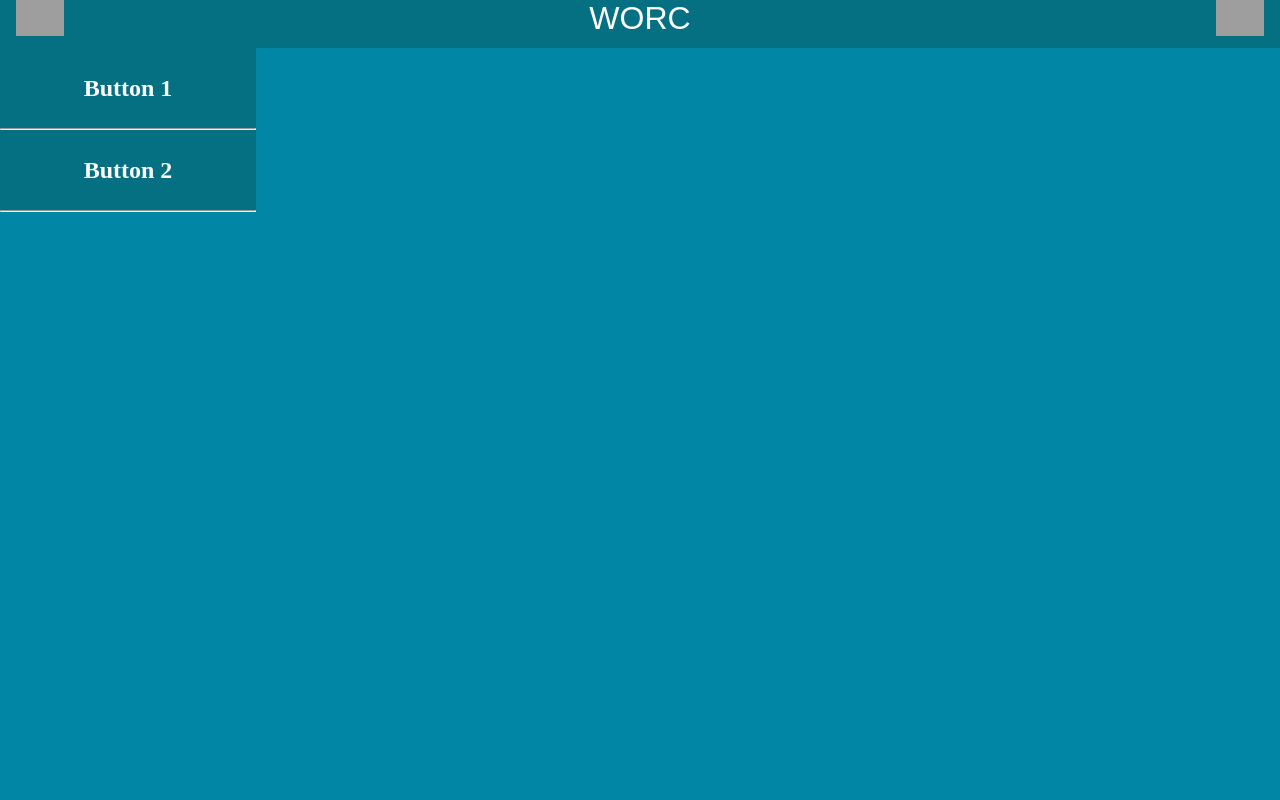
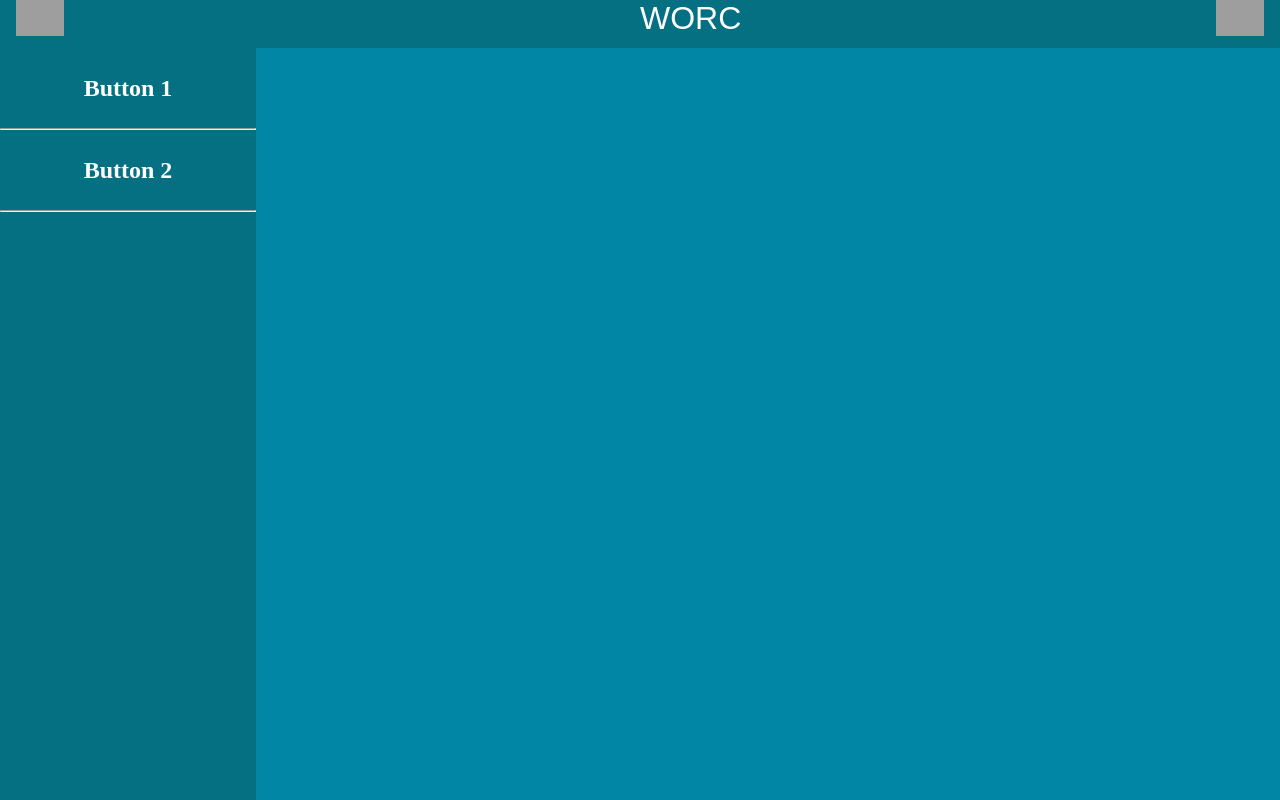
Before and after one commit to kavyashree1903/teamapp, a React (Create React App) app: page / in a window 1280 px wide. Built offline with nearby package versions, Linux system fonts and the light colour scheme; grey boxes are pictures that could not be loaded.

Commit message:
bug fixes

```diff
--- a/src/App.css
+++ b/src/App.css
@@ -1,4 +1,5 @@
 body{
 	background-color: #0186a6;
+	margin-top: 6vh;
 }
 @import url('https://fonts.googleapis.com/css2?family=Montserrat:wght@300;400;500&display=swap');
--- a/src/App.js
+++ b/src/App.js
@@ -23,10 +23,12 @@ class App extends Component{
 
 	render(){
 		return(
-			<div className="container-app">
+			<React.Fragment>
 				<Navbar hamburger-left={this.toggleLeftSideMenu} hamburger-right={this.toggleRightSideMenu} />
-				<SideMenu buttons={this.sideMenuButtons} />
-			</div>
+				<div className="container-app">
+					<SideMenu buttons={this.sideMenuButtons} />
+				</div>
+			</React.Fragment>
 		)
 	}
 }
--- a/src/Components/Individual/Essentials/Navbar/Navbar.css
+++ b/src/Components/Individual/Essentials/Navbar/Navbar.css
@@ -1,38 +1,33 @@
 #nav {
-	float: left;
-}
-
-#nav {
+	position: fixed;
+	overflow: hidden;
 	margin: 0;
+	top: 0;
 	width: 100%;
 	padding: 0;
 	background-color: #047082;
 	height: 6vh;
-
 }
 
-.container-navbar{
+.container-navbar, span{
 	text-align: center;
 }
 
 .app-title{
+	position: fixed;
 	text-decoration: none;
 	font-style: normal;
 	font-weight: normal;
 	color: #FFFFFF;
 	font-size: 4vh;
-	width: 20vh;
 	color: #ffffff;
 	font-family: 'Montserrat', sans-serif;
 	font-style: normal;
 	font-weight: normal;
-	margin-top: 1vh;
-	margin-bottom: 1vh;
-
 }
 
 .left-hamburger{
-	position: absolute;
+	position: fixed;
 	left: 0vh;
 	top: 0vh;
 	padding: 0vh;
@@ -46,7 +41,7 @@
 }
 
 .right-hamburger{
-	position: absolute;
+	position: fixed;
 	right: 0vh;
 	top: 0vh;
 	padding: 0vh;
--- a/src/Components/Individual/Essentials/Navbar/Navbar.js
+++ b/src/Components/Individual/Essentials/Navbar/Navbar.js
@@ -8,7 +8,7 @@ class Navbar extends React.Component{
 				<div id="nav">
 					 <div className="container-navbar">
 					 <img className="left-hamburger" src="https://ik.imagekit.io/m52sq26n4h/menu-white-18dp.svg"/>
-					 <a className="app-title" href="#">WORC</a>
+					 <span><a className="app-title" href="#">WORC</a></span>
 					 <img className="right-hamburger" src="https://ik.imagekit.io/m52sq26n4h/menu-white-18dp.svg"/>
 					 </div>
 				</div>
--- a/src/Components/Individual/Essentials/Side_Menu/side_menu.css
+++ b/src/Components/Individual/Essentials/Side_Menu/side_menu.css
@@ -1,11 +1,12 @@
 .side-menu{
-	height: 100%;
+	height: 94vh;
 	display: flex;
 	flex-direction: column;
 	justify-content: flex-start;
 	background: #047082;
 }
 .container-side-menu{
+	position: fixed;
 	width: 20%;
 	display: flex;
 	flex-direction: column;
```
